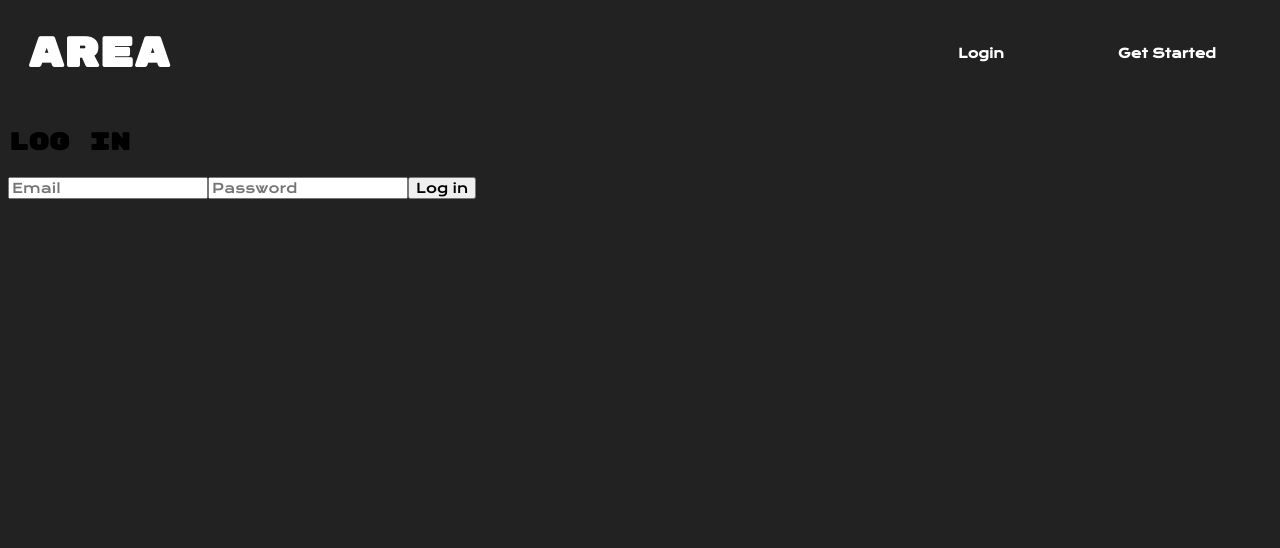
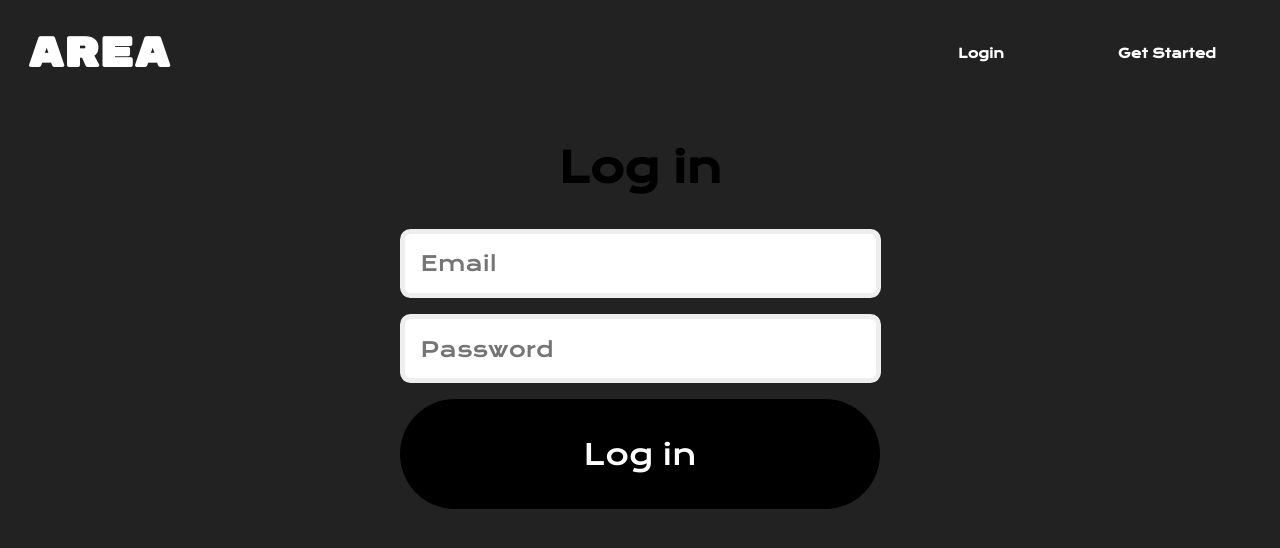
Before and after one commit to skrilax91/AREA-project, a React (Create React App) app in the folder client_web/: page /login in a window 1280 px wide. Shown: the top 548 px of the page. Built offline with nearby package versions, Linux system fonts and the light colour scheme.

Commit message:
:recycle: Changes css to module + refacto style

```diff
--- a/client_web/public/connected.html
+++ b/client_web/public/connected.html
@@ -3,7 +3,7 @@
 <head>
   <meta charset="utf-8">
   <title>Services AREA</title>
-  <link rel="stylesheet" href="../src/styles/loginRegister.css">
+  <link rel="stylesheet" href="../src/styles/login.module.css">
   <link rel="stylesheet" href="../src/styles/connected.css">
   <link rel="stylesheet" href="../src/components/header.module.css">
   <script src="https://unpkg.com/vue@3/dist/vue.global.js"></script>
--- a/client_web/public/register.html
+++ b/client_web/public/register.html
@@ -3,7 +3,7 @@
 <head>
   <meta charset="utf-8">
   <title>Register AREA</title>
-  <link rel="stylesheet" href="../src/styles/loginRegister.css">
+  <link rel="stylesheet" href="../src/styles/login.module.css">
   <link rel="stylesheet" href="../src/components/header.module.css">
 </head>
 <body>
--- a/client_web/public/service.html
+++ b/client_web/public/service.html
@@ -3,7 +3,7 @@
 <head>
   <meta charset="utf-8">
   <title>Services AREA</title>
-  <link rel="stylesheet" href="../src/styles/loginRegister.css">
+  <link rel="stylesheet" href="../src/styles/login.module.css">
   <link rel="stylesheet" href="../src/components/header.module.css">
   <script src="https://unpkg.com/vue@3/dist/vue.global.js"></script>
   <script src="../src/js/login.js"></script>
--- a/client_web/public/settings.html
+++ b/client_web/public/settings.html
@@ -3,7 +3,7 @@
 <head>
   <meta charset="utf-8">
   <title>Settings AREA</title>
-  <link rel="stylesheet" href="../src/styles/loginRegister.css">
+  <link rel="stylesheet" href="../src/styles/login.module.css">
   <link rel="stylesheet" href="../src/components/header.module.css">
   <script src="https://unpkg.com/vue@3/dist/vue.global.js"></script>
   <script src="../src/js/login.js"></script>
--- a/client_web/src/Home.jsx
+++ b/client_web/src/Home.jsx
@@ -5,13 +5,13 @@ import style from "./styles/home.module.css";
 import Header from "./components/Header";
 
 function Content() {
-    return (<section className={style.section}>
+    return (<section className={style.homeSection}>
         <div className={style.homeContent}>
             <h1>Every thing works
                 better together</h1>
             <p>Quickly and easily automate your favorite apps and devices.</p>
             <div className={style.contentLink}>
-                <Link className={style.register} to="register">Start today</Link>
+                <Link className={style.btnHeader} to="register">Start today</Link>
             </div>
         </div>
         <div className={style.bgCircle}></div>
@@ -20,8 +20,8 @@ function Content() {
 
 function Home() {
     return (
-        <div className={style.body}>
-            <Header className={style.header}/>
+        <div>
+            <Header/>
             <Content/>
         </div>
     );
--- a/client_web/src/Login.jsx
+++ b/client_web/src/Login.jsx
@@ -1,14 +1,16 @@
 import React from "react";
 import Header from "./components/Header";
 
+import style from "./styles/login.module.css";
+
 function Content() {
     return (
-        <section>
-            <h1>Log in</h1>
-            <form>
-                <input type="email" placeholder="Email"/>
-                <input type="email" placeholder="Password"/>
-                <button type="submit">Log in</button>
+        <section className={style.loginSection}>
+            <h1 className={style.loginMessage}>Log in</h1>
+            <form className={style.loginForm}>
+                <input className={style.loginInput} type="email" placeholder="Email"/>
+                <input className={style.loginInput} type="email" placeholder="Password"/>
+                <button className={style.loginButton} type="submit">Log in</button>
             </form>
         </section>);
 }
--- a/client_web/src/components/Header.jsx
+++ b/client_web/src/components/Header.jsx
@@ -4,22 +4,22 @@ import style from "./header.module.css";
 
 function Logo() {
     return (
-        <h1><Link to="/">AREA</Link></h1>
+        <h1 className={style.headerText}><Link to="/">AREA</Link></h1>
     );
 }
 
 function Buttons() {
     return (
-        <ul>
-            <li id="login"><Link className={style.btnHeader} to="login">Login</Link></li>
-            <li><Link className={style.btnHeader} to="login">Get Started</Link></li>
+        <ul className={style.headerUl}>
+            <li className={style.headerLi} id="login"><Link className={style.btnHeader} to="login">Login</Link></li>
+            <li className={style.headerLi}><Link className={style.btnHeader} to="login">Get Started</Link></li>
         </ul>
     );
 }
 
 function Header() {
     return (
-        <header>
+        <header className={style.header}>
             <Logo />
             <Buttons />
         </header>
--- a/client_web/src/components/header.module.css
+++ b/client_web/src/components/header.module.css
@@ -8,7 +8,7 @@ h1, h1 a {
     font-family: 'Krona One', sans-serif;
 }
 
-header h1 {
+header .headerText {
     margin-top: 20px;
     margin-left: 20px;
     display: inline-block;
@@ -16,18 +16,18 @@ header h1 {
     font-weight: 800;
 }
 
-header ul {
+header .headerUl {
     display: inline;
     float: right;
     margin-right: 20px;
 }
 
-header li {
+header .headerLi {
     display: inline;
     font-size: .9em;
 }
 
-header li:hover {
+header .headerLi:hover {
     color: rgb(94, 94, 94);
 }
 
--- a/client_web/src/index.jsx
+++ b/client_web/src/index.jsx
@@ -1,26 +1,24 @@
 import React from 'react';
 import reportWebVitals from "./reportWebVitals";
 import {createRoot} from 'react-dom/client';
-import {createBrowserRouter, RouterProvider} from "react-router-dom";
+import {BrowserRouter, Route, Routes} from "react-router-dom";
 
 import Home from "./Home";
 import Login from "./Login";
-import Register from "./Register";
 
-const router = createBrowserRouter([{
-    path: "/",
-    element: <Home/>,
-}, {
-    path: "/login",
-    element: <Login/>,
-}, {
-    path: "/register",
-    element: <Register/>,
-},]);
+function App() {
+    return (<React.StrictMode>
+            <BrowserRouter>
+                <Routes>
+                    <Route index element={<Home/>}/>
+                    <Route path="/login" element={<Login/>}/>
+                </Routes>
+            </BrowserRouter>
+        </React.StrictMode>
+    )
+}
 
 const root = createRoot(document.getElementById('App'));
-root.render(<React.StrictMode>
-    <RouterProvider router={router}/>
-</React.StrictMode>);
+root.render(<App/>);
 
 reportWebVitals();
--- a/client_web/src/styles/home.module.css
+++ b/client_web/src/styles/home.module.css
@@ -1,6 +1,6 @@
 body {
     overflow: hidden;
-    background-color: #222;;
+    background-color: #222;
 }
 
 header {
@@ -8,7 +8,7 @@ header {
     z-index: 2;
 }
 
-header .register {
+header .btnHeader {
     color: #222!important;
     background-color: white;
 }
@@ -17,7 +17,7 @@ header h1, header li, header a{
     color: white !important;
 }
 
-section {
+.homeSection {
     overflow: auto;
     max-height: 90%;
 }
@@ -42,8 +42,7 @@ section {
     font-size: 1.8rem;
     padding: 1.6rem 4.4rem;
     width: 50%;
-    margin: 0 auto;
-    margin-top: 50px;
+    margin: 50px auto 0;
 }
 
 .contentLink a {
--- a/client_web/src/styles/loginRegister.css
+++ b/client_web/src/styles/login.module.css
@@ -1,4 +1,4 @@
-section {
+.loginSection {
     max-width: 36em;
     width: 100%;
     margin-left: auto;
@@ -6,18 +6,18 @@ section {
     text-align: center;
 }
 
-section h1 {
+.loginMessage {
     font-size: 2.6rem;
     font-family: 'Krona One', sans-serif;
 }
 
-form {
+.loginForm {
     margin: 2em auto 1em;
     max-width: 30em;
     text-align: left;
 }
 
-input {
+.loginInput {
     display: block;
     width: 440px;
     height: 30px;
@@ -36,12 +36,7 @@ input[type='checkbox'] {
     display: inline-block;
 }
 
-form div label {
-    margin-left: 20px;
-    vertical-align:super;
-}
-
-form button {
+form .loginButton {
     width: 480px;
     height: 110px;
     padding: .7em .75em;
@@ -56,10 +51,3 @@ form button {
 form button:hover {
     background-color: rgb(94, 94, 94);
 }
-
-p Link {
-    display: block;
-    margin-top: 10px;
-    text-decoration: none;
-    color: #09f;
-}
```
Also changed, not shown: 1 other file (tests, documents, lock files or other folders).
